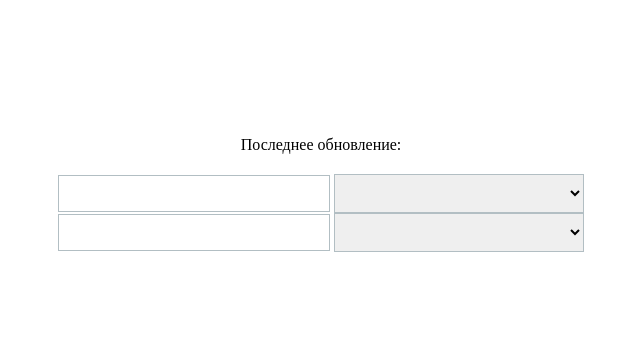
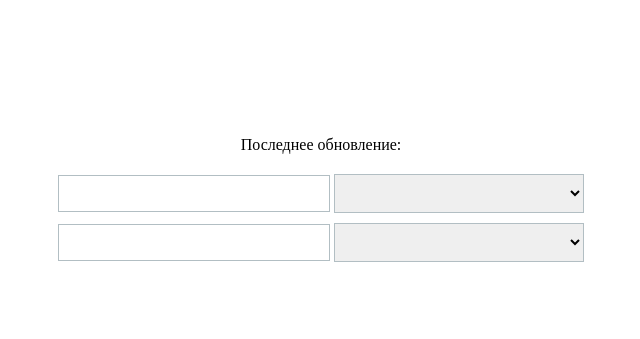
Before and after one commit to uwucka/Currency-converter, a website: page src/index.html in a window 1280 px wide. Shown: the part 164-503 px from the top of the page, without its empty margins (319-959 px from the left). Drawn offline with Linux system fonts and the light colour scheme.

Commit message:
chore(style): edit style

```diff
--- a/src/style/style.css
+++ b/src/style/style.css
@@ -25,7 +25,7 @@ body {
 }
 
 .converter {
-  margin-top: 20px;
+  margin-top: 10px;
 }
 
 input,
@@ -34,4 +34,5 @@ select {
   padding: 10px;
   border: 1px solid #b2bec3;
   outline: none;
+  margin-top: 10px;
 }
```
